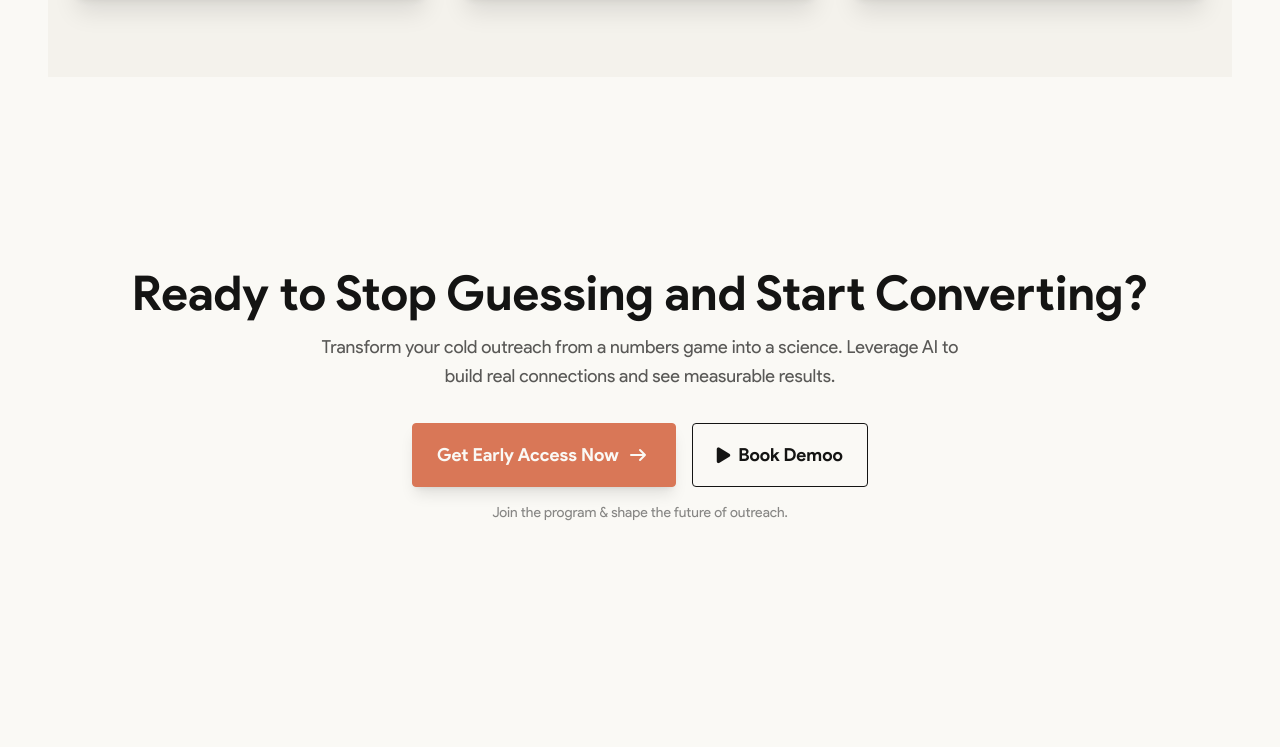
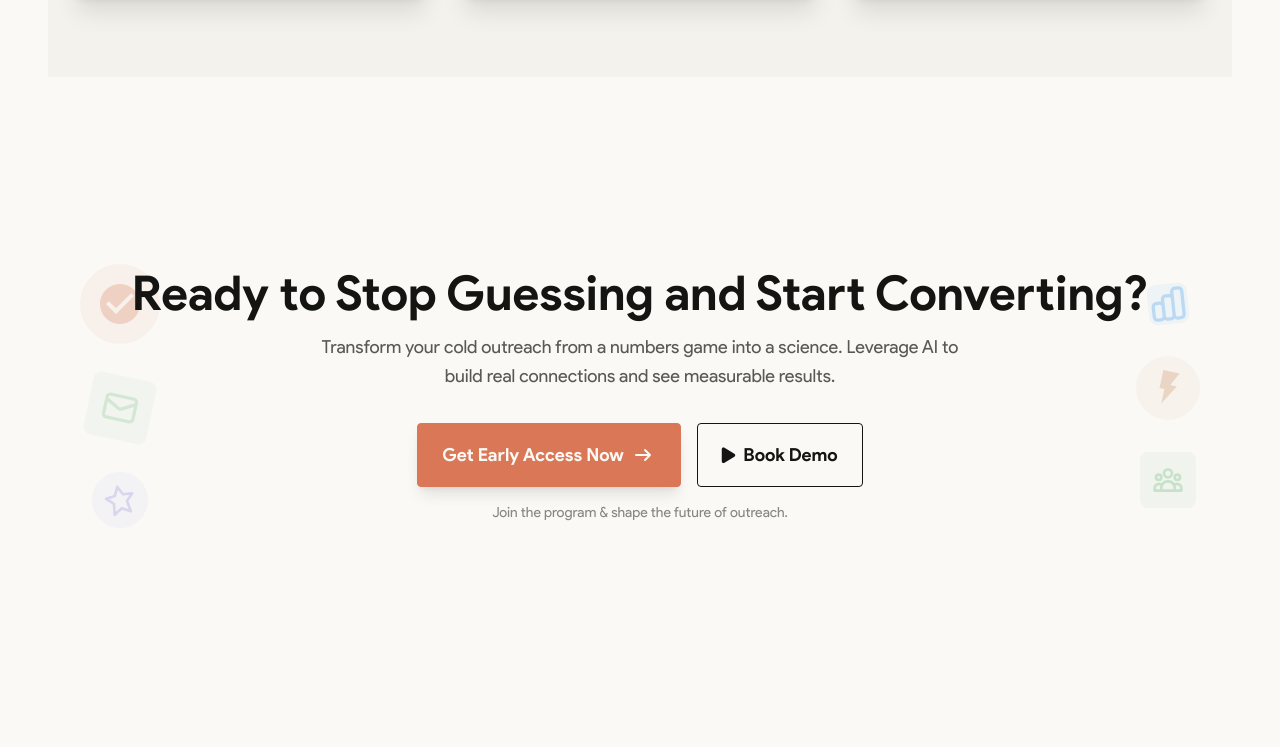
Before and after one commit to raizeromar/outreach-demo, a website built with Vite: page frontend/index.html in a window 1280 px wide. Shown: the part 6553-7300 px from the top of the page. Built offline with nearby package versions, Linux system fonts and the light colour scheme.

Commit message:
final design

```diff
--- a/frontend/components/LandingPage.js
+++ b/frontend/components/LandingPage.js
@@ -131,7 +131,7 @@ export function LandingPage() {
 
 
       <!-- How It Works Section -->
-      <div id="how-it-works" class="bg-base-100 px-6 py-20">
+      <div id="how-it-works" class="bg-base-100 px-6 py-20 pb-5">
           <div class="container mx-auto px-6">
               <div class="text-center mb-16">
                   <div class="badge badge-primary badge-outline text-lg p-3 mb-4">
@@ -834,12 +834,59 @@ export function LandingPage() {
 
 
 
-
-        <!-- =============================================== -->
+      <!-- =============================================== -->
         <!-- START: FINAL CALL TO ACTION (CTA) SECTION      -->
         <!-- =============================================== -->
-        <div class="px-4 py-10 md:py-28 bg-base-100">
-          <div class="container mx-auto px-6 py-20 text-center">
+        <div class="px-4 py-10 md:py-28 bg-base-100 relative overflow-hidden">
+          <!-- Left Side Graphics -->
+          <div class="absolute left-0 top-1/2 transform -translate-y-1/2 opacity-30 hidden lg:block">
+            <div class="flex flex-col items-center space-y-8 pl-8">
+              <!-- AI Brain Icon -->
+              <div class="w-20 h-20 rounded-full bg-primary/20 flex items-center justify-center">
+                <svg class="w-12 h-12 text-primary" fill="currentColor" viewBox="0 0 24 24">
+                  <path d="M12 2C6.48 2 2 6.48 2 12s4.48 10 10 10 10-4.48 10-10S17.52 2 12 2zm-2 15l-5-5 1.41-1.41L10 14.17l7.59-7.59L19 8l-9 9z"/>
+                </svg>
+              </div>
+              <!-- Email Icon -->
+              <div class="w-16 h-16 rounded-lg bg-secondary/20 flex items-center justify-center rotate-12">
+                <svg class="w-10 h-10 text-secondary" fill="none" stroke="currentColor" viewBox="0 0 24 24">
+                  <path stroke-linecap="round" stroke-linejoin="round" stroke-width="2" d="M3 8l7.89 4.26a2 2 0 002.22 0L21 8M5 19h14a2 2 0 002-2V7a2 2 0 00-2-2H5a2 2 0 00-2 2v10a2 2 0 002 2z"/>
+                </svg>
+              </div>
+              <!-- Target Icon -->
+              <div class="w-14 h-14 rounded-full bg-accent/20 flex items-center justify-center -rotate-12">
+                <svg class="w-8 h-8 text-accent" fill="none" stroke="currentColor" viewBox="0 0 24 24">
+                  <path stroke-linecap="round" stroke-linejoin="round" stroke-width="2" d="M12 2l3.09 6.26L22 9l-5 4.87L18.18 22 12 18.27 5.82 22 7 13.87 2 9l6.91-.74L12 2z"/>
+                </svg>
+              </div>
+            </div>
+          </div>
+
+          <!-- Right Side Graphics -->
+          <div class="absolute right-0 top-1/2 transform -translate-y-1/2 opacity-40 hidden lg:block">
+            <div class="flex flex-col items-center space-y-8 pr-8">
+              <!-- Analytics Chart Icon -->
+              <div class="w-18 h-18 rounded-lg bg-info/20 flex items-center justify-center -rotate-6">
+                <svg class="w-10 h-10 text-info" fill="none" stroke="currentColor" viewBox="0 0 24 24">
+                  <path stroke-linecap="round" stroke-linejoin="round" stroke-width="2" d="M9 19v-6a2 2 0 00-2-2H5a2 2 0 00-2 2v6a2 2 0 002 2h2a2 2 0 002-2zm0 0V9a2 2 0 012-2h2a2 2 0 012 2v10m-6 0a2 2 0 002 2h2a2 2 0 002-2m0 0V5a2 2 0 012-2h2a2 2 0 012 2v14a2 2 0 01-2 2h-2a2 2 0 01-2-2z"/>
+                </svg>
+              </div>
+              <!-- Lightning/Speed Icon -->
+              <div class="w-16 h-16 rounded-full bg-warning/20 flex items-center justify-center rotate-12">
+                <svg class="w-10 h-10 text-warning" fill="currentColor" viewBox="0 0 24 24">
+                  <path d="M7 2v11h3v9l7-12h-4l4-8z"/>
+                </svg>
+              </div>
+              <!-- Connection/Network Icon -->
+              <div class="w-14 h-14 rounded-lg bg-success/20 flex items-center justify-center">
+                <svg class="w-8 h-8 text-success" fill="none" stroke="currentColor" viewBox="0 0 24 24">
+                  <path stroke-linecap="round" stroke-linejoin="round" stroke-width="2" d="M17 20h5v-2a3 3 0 00-5.356-1.857M17 20H7m10 0v-2c0-.656-.126-1.283-.356-1.857M7 20H2v-2a3 3 0 015.356-1.857M7 20v-2c0-.656.126-1.283.356-1.857m0 0a5.002 5.002 0 019.288 0M15 7a3 3 0 11-6 0 3 3 0 016 0zm6 3a2 2 0 11-4 0 2 2 0 014 0zM7 10a2 2 0 11-4 0 2 2 0 014 0z"/>
+                </svg>
+              </div>
+            </div>
+          </div>
+
+          <div class="container mx-auto px-6 py-20 text-center relative z-10">
             <h2 class="text-4xl md:text-5xl font-bold text-base-content">
               Ready to Stop Guessing and Start Converting?
             </h2>
@@ -853,7 +900,7 @@ export function LandingPage() {
               </a>
               <a href="#demo" class="btn btn-outline btn-lg gap-2">
                 <i class="fas fa-play"></i>
-                Book Demoo
+                Book Demo
               </a>
             </div>
             <p class="text-sm text-base-content/50 mt-4">Join the program & shape the future of outreach.</p>
@@ -866,11 +913,14 @@ export function LandingPage() {
 
 
 
+
+
+
         <!-- =============================================== -->
         <!-- START: FOOTER SECTION                          -->
         <!-- =============================================== -->
 
-       <footer class="w-full px-4 py-6 pt-[10vh] flex flex-col items-center gap-4 text-base text-gray-600 bg-base-100">
+       <footer class="w-full px-4 py-6 pt-[5vh] flex flex-col items-center gap-4 text-base text-gray-600 bg-base-100">
         <!-- Social Icons -->
         <div class="flex items-center justify-center gap-6">
           <a href="https://gatara.org" target="_blank" class="hover:text-primary text-xl">
@@ -888,12 +938,9 @@ export function LandingPage() {
         </div>
       </footer>
 
-
-
         <!-- =============================================== -->
         <!-- END: FOOTER SECTION                            -->
         <!-- =============================================== -->
-
 
 
 
```
Also changed, not shown: frontend/style.css (line endings or trailing spaces).
